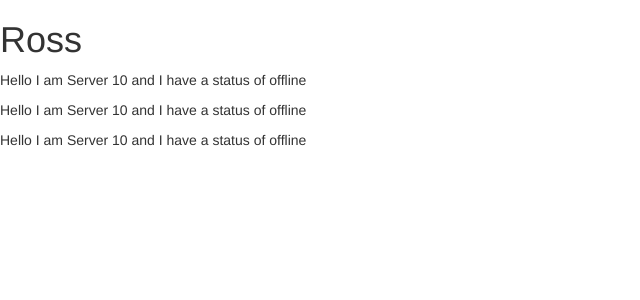
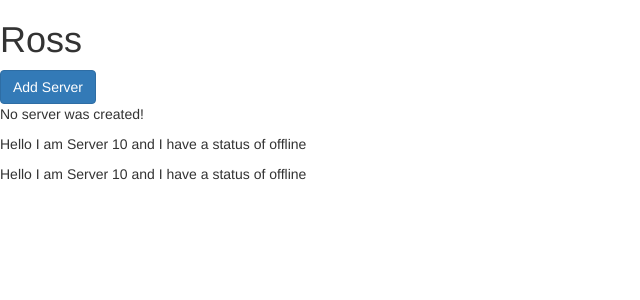
Before and after one commit to kiserr10/angular2-practice, an Angular app: page / in a window 1280 px wide. Shown: the top 300 px of the page, without its empty margins (0-640 px from the left). Built offline with nearby package versions, Linux system fonts and the light colour scheme.

Commit message:
added first functions and seeing binding

```diff
--- a/src/app/servers/servers.component.html
+++ b/src/app/servers/servers.component.html
@@ -1,3 +1,9 @@
+<button
+	class="btn btn-primary"
+	[disabled]="!allowNewServer"
+	(click)="onCreateServer()"
+>Add Server
+</button>
+<p>{{ serverCreationStatus }}</p>
 <app-server></app-server>
 <app-server></app-server>
-<app-server></app-server>
--- a/src/app/servers/servers.component.ts
+++ b/src/app/servers/servers.component.ts
@@ -6,10 +6,20 @@
 	styleUrls: ['./servers.component.css']
 })
 export class ServersComponent implements OnInit {
-
-	constructor() { }
+	//can add functions and helper methods here//
+	allowNewServer = false;
+	serverCreationStatus = 'No server was created!'
+	constructor() {
+		setTimeout(() => {
+			this.allowNewServer = true;
+		}, 2000);
+	}
 
 	ngOnInit() {
 	}
 
+	onCreateServer(){
+		this.serverCreationStatus = 'Server was created!'
+	}
+
 }
```
